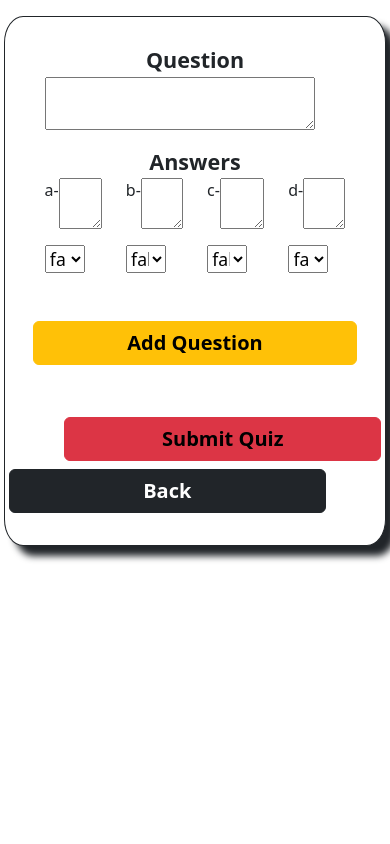
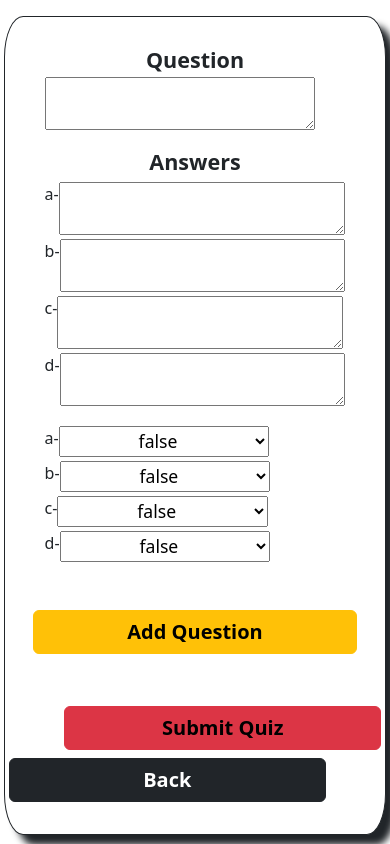
Before and after one commit to abdullah0saeed/quiz-webApp-front, a React (Create React App) app: page /create in a window 390 px wide. Built offline with nearby package versions, Linux system fonts and the light colour scheme.

Commit message:
suitable for mobile

```diff
--- a/src/components/CreateQuiz.js
+++ b/src/components/CreateQuiz.js
@@ -127,40 +127,40 @@ export default function CreateQuiz() {
       {/* add answers */}
       <div className="row m-3">
         <div className="col-sm-2 col-12 text-center fs-4 fw-bold">Answers</div>
-        <div className="col d-flex">
+        <div className="col-sm-2 col-12 d-flex mt-1">
           a-
           <textarea
-            style={{ width: "90%", padding: "0.5%" }}
+            style={{ width: "95%", padding: "0.5%" }}
             value={inA}
             onChange={(e) => {
               setInA(e.target.value);
             }}
           />
         </div>
-        <div className="col d-flex">
+        <div className="col-sm-2 col-12 d-flex mt-1">
           b-
           <textarea
-            style={{ width: "90%", padding: "0.5%" }}
+            style={{ width: "95%", padding: "0.5%" }}
             value={inB}
             onChange={(e) => {
               setInB(e.target.value);
             }}
           />
         </div>
-        <div className="col d-flex">
+        <div className="col-sm-2 col-12 d-flex mt-1">
           c-
           <textarea
-            style={{ width: "90%", padding: "0.5%" }}
+            style={{ width: "95%", padding: "0.5%" }}
             value={inC}
             onChange={(e) => {
               setInC(e.target.value);
             }}
           />
         </div>
-        <div className="col d-flex">
+        <div className="col-sm-2 col-12 d-flex mt-1">
           d-
           <textarea
-            style={{ width: "90%", padding: "0.5%" }}
+            style={{ width: "95%", padding: "0.5%" }}
             value={inD}
             onChange={(e) => {
               setInD(e.target.value);
@@ -171,7 +171,8 @@ export default function CreateQuiz() {
       {/* choose the correct answer */}
       <div className="row m-3">
         <div className="col-0 col-sm-2 text-center "></div>
-        <div className="col d-flex justify-content-start ">
+        <div className="col-sm-2 col-12 d-flex justify-content-start mt-1">
+          a-
           <select
             style={{
               width: "70%",
@@ -188,7 +189,8 @@ export default function CreateQuiz() {
             <option>true</option>
           </select>
         </div>
-        <div className="col d-flex justify-content-start">
+        <div className="col-sm-2 col-12 d-flex justify-content-start mt-1">
+          b-
           <select
             style={{
               width: "70%",
@@ -205,7 +207,8 @@ export default function CreateQuiz() {
             <option>true</option>
           </select>
         </div>
-        <div className="col d-flex justify-content-start">
+        <div className="col-sm-2 col-12 d-flex justify-content-start mt-1">
+          c-
           <select
             style={{
               width: "70%",
@@ -222,7 +225,8 @@ export default function CreateQuiz() {
             <option>true</option>
           </select>
         </div>
-        <div className="col d-flex justify-content-start">
+        <div className="col-sm-2 col-12 d-flex justify-content-start mt-1">
+          d-
           <select
             style={{
               width: "70%",
--- a/src/components/Score.js
+++ b/src/components/Score.js
@@ -28,41 +28,43 @@ export default function Score() {
       row.push(
         <div style={{ borderBottomStyle: "solid" }} key={i}>
           <div className="row mb-2">
-            <div className="col-12 fs-4 fw-bold">{quiz.q[i]}</div>
+            <div className="col-12 fs-4 fw-bold">
+              {i + 1 + "- " + quiz.q[i]}
+            </div>
           </div>
           <div className="row mb-2">
             <div
-              className="btn-group"
+              className="btn-group-vertical"
               role="group"
               aria-label="Basic outlined example"
             >
               <button
                 type="button"
                 id={`a${i}`}
-                className="btn btn-outline-primary text-black fw-bold"
+                className="btn btn-outline-primary text-black fw-bold text-start"
               >
-                {quiz.a[i]}
+                {"a) " + quiz.a[i]}
               </button>
               <button
                 type="button"
                 id={`b${i}`}
-                className="btn btn-outline-primary text-black fw-bold"
+                className="btn btn-outline-primary text-black fw-bold text-start"
               >
-                {quiz.b[i]}
+                {"b) " + quiz.b[i]}
               </button>
               <button
                 type="button"
                 id={`c${i}`}
-                className="btn btn-outline-primary text-black fw-bold"
+                className="btn btn-outline-primary text-black fw-bold text-start"
               >
-                {quiz.c[i]}
+                {"c) " + quiz.c[i]}
               </button>
               <button
                 type="button"
                 id={`d${i}`}
-                className="btn btn-outline-primary text-black fw-bold"
+                className="btn btn-outline-primary text-black fw-bold text-start"
               >
-                {quiz.d[i]}
+                {"d) " + quiz.d[i]}
               </button>
             </div>
           </div>
--- a/src/components/TakeQuiz.js
+++ b/src/components/TakeQuiz.js
@@ -49,18 +49,20 @@ export default function TakeQuiz() {
       row.push(
         <div style={{ borderBottomStyle: "solid" }} key={i}>
           <div className="row mb-2">
-            <div className="col-12 fs-4 fw-bold">{quiz.q[i]}</div>
+            <div className="col-12 fs-4 fw-bold">
+              {i + 1 + "- " + quiz.q[i]}
+            </div>
           </div>
           <div className="row mb-2">
             <div
-              className="btn-group"
+              className="btn-group-vertical "
               role="group"
               aria-label="Basic outlined example"
             >
               <button
                 type="button"
                 id={`a${i}`}
-                className="btn btn-outline-primary text-dark fw-bold"
+                className="btn btn-outline-primary text-dark fw-bold text-start"
                 onClick={(e) => {
                   var chosen = "add";
                   //if chosen already or other one is chosen --> remove background
@@ -98,12 +100,12 @@ export default function TakeQuiz() {
                   }
                 }}
               >
-                {quiz.a[i]}
+                {"a) " + quiz.a[i]}
               </button>
               <button
                 type="button"
                 id={`b${i}`}
-                className="btn btn-outline-primary text-dark fw-bold"
+                className="btn btn-outline-primary text-dark fw-bold text-start"
                 onClick={(e) => {
                   var chosen = "add";
                   //if chosen already or other one is chosen --> remove background
@@ -141,12 +143,12 @@ export default function TakeQuiz() {
                   }
                 }}
               >
-                {quiz.b[i]}
+                {"b) " + quiz.b[i]}
               </button>
               <button
                 type="button"
                 id={`c${i}`}
-                className="btn btn-outline-primary text-dark fw-bold"
+                className="btn btn-outline-primary text-dark fw-bold text-start"
                 onClick={(e) => {
                   var chosen = "add";
                   //if chosen already or other one is chosen --> remove background
@@ -184,12 +186,12 @@ export default function TakeQuiz() {
                   }
                 }}
               >
-                {quiz.c[i]}
+                {"c) " + quiz.c[i]}
               </button>
               <button
                 type="button"
                 id={`d${i}`}
-                className="btn btn-outline-primary text-dark fw-bold"
+                className="btn btn-outline-primary text-dark fw-bold text-start"
                 onClick={(e) => {
                   var chosen = "add";
                   //if chosen already or other one is chosen --> remove background
@@ -227,7 +229,7 @@ export default function TakeQuiz() {
                   }
                 }}
               >
-                {quiz.d[i]}
+                {"d) " + quiz.d[i]}
               </button>
             </div>
           </div>
```
Also changed, not shown: public/logo192.png, public/logo512.png.
